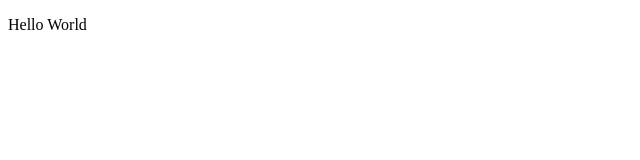
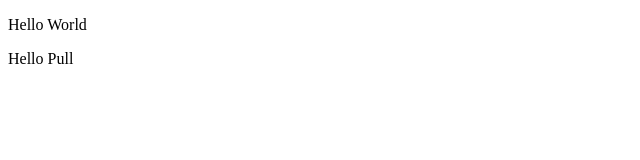
Before and after one commit to Nurbo1a7/project, a website: page Tast2/index.html in a window 1280 px wide. Shown: the full height of the page, 0-640 px from the left. Drawn offline with Linux system fonts and the light colour scheme.

Commit message:
proverka pull2

```diff
--- a/Tast2/index.html
+++ b/Tast2/index.html
@@ -7,5 +7,6 @@
 </head>
 <body>
     <p>Hello World</p>
+    <p>Hello Pull</p>
 </body>
 </html>
```
